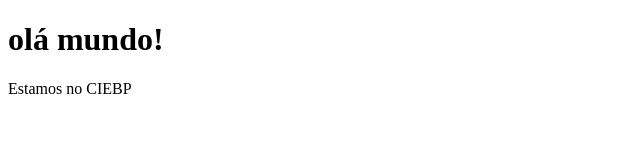
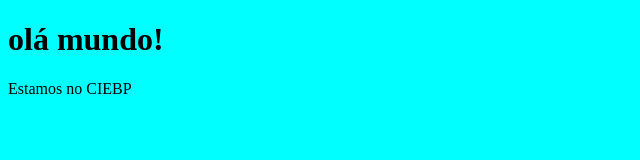
Before and after one commit to prof-drica/drika, a plain HTML site: page index.html in a window 1280 px wide. Shown: the whole page, without its empty margins (0-640 px from the left). Drawn offline with Linux system fonts and the light colour scheme.

Commit message:
adicionado estilo

```diff
--- /dev/null
+++ b/estilo.css
@@ -0,0 +1,3 @@
+body{
+    background-color: aqua;
+}
--- a/index.html
+++ b/index.html
@@ -4,6 +4,7 @@
     <meta charset="UTF-8">
     <meta name="viewport" content="width=device-width, initial-scale=1.0">
     <title>Document</title>
+    <link rel="stylesheet" href="estilo.css">
 </head>
 <body>
     <h1> olá mundo!</h1>
```
Also changed, not shown: 1 other file.
